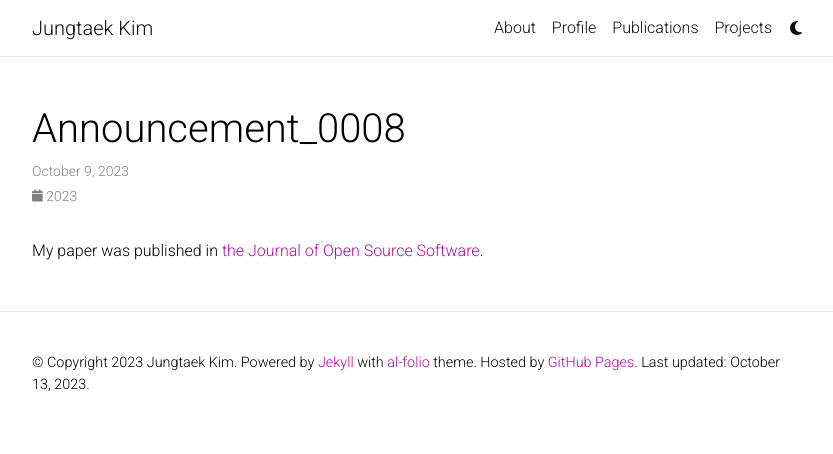
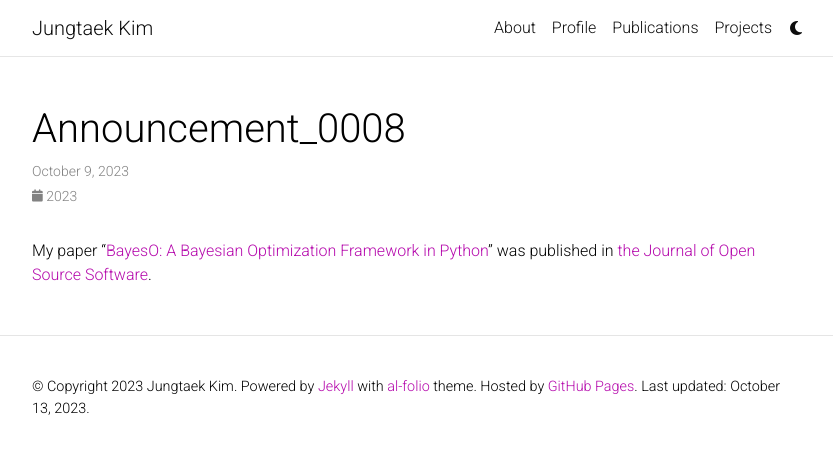
Before and after one commit to jungtaekkim/jungtaekkim.github.io, a Jekyll site: the page built from _news/announcement_0008.md, in a window 1280 px wide. Shown: the top 454 px of the page, without its empty margins (223-1056 px from the left). Built offline with Jekyll 4.4.1, drawn with Linux system fonts in a browser that asks for light colours; full-size pictures stand in for the smaller copies a plugin makes; comment, search, counter and statistics services are not loaded; a style sheet for code colours, icons or effects is not loaded.

Commit message:
Update all

```diff
--- a/_news/announcement_0008.md
+++ b/_news/announcement_0008.md
@@ -5,4 +5,4 @@ inline: true
 related_posts: false
 ---
 
-My paper was published in <a href="https://joss.theoj.org" target="_blank">the Journal of Open Source Software</a>.
+My paper "<a href="https://joss.theoj.org/papers/10.21105/joss.05320" target="_blank">BayesO: A Bayesian Optimization Framework in Python</a>" was published in <a href="https://joss.theoj.org" target="_blank">the Journal of Open Source Software</a>.
```
Also changed, not shown: _news/announcement_0009.md (added, +8 -0 lines), 1 other file.
